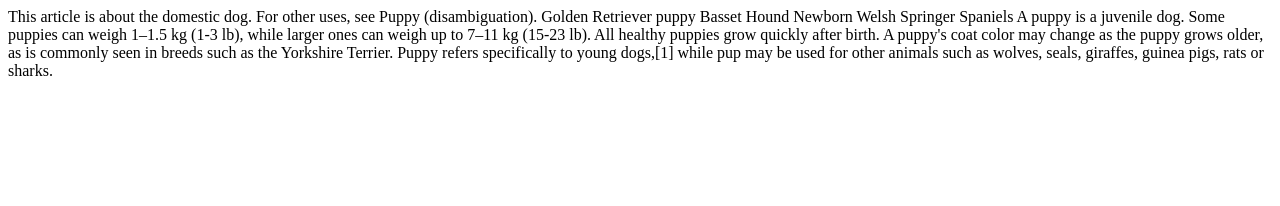
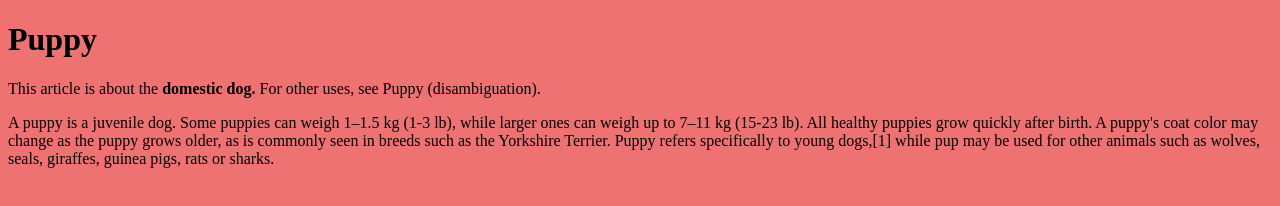
Before and after one commit to david-Toledo/Puppies, a plain HTML site: page index.html in a window 1280 px wide. Drawn offline with Linux system fonts and the light colour scheme.

Commit message:
change of name

```diff
--- /dev/null
+++ b/CSS/style.css
@@ -0,0 +1,3 @@
+body{
+  background-color: #ee7272;
+}
--- a/index.html
+++ b/index.html
@@ -2,18 +2,21 @@
 <html lang="en" dir="ltr">
   <head>
     <meta charset="utf-8">
-    <title></title>
+    <title>Puppies</title>
+    <link rel="stylesheet" href="css/style.css">
   </head>
   <body>
 
-    This article is about the domestic dog. For other uses, see Puppy (disambiguation).
+  <h1>
+    Puppy
+  </h1>
 
-    Golden Retriever puppy
+    This article is about the <strong>domestic dog. </strong> For other uses, see Puppy (disambiguation).
 
-    Basset Hound
+  <p>
+    A puppy is a juvenile dog. Some puppies can weigh 1–1.5 kg (1-3 lb), while larger ones can weigh up to 7–11 kg (15-23 lb). All healthy puppies grow quickly after birth. A puppy's coat color may change as the puppy grows older, as is commonly seen in breeds such as the Yorkshire Terrier. Puppy refers specifically to young dogs,[1] while pup may be used for other animals such as wolves, seals, giraffes, guinea pigs, rats or sharks.
+  </p>
 
-    Newborn Welsh Springer Spaniels
-    A puppy is a juvenile dog. Some puppies can weigh 1–1.5 kg (1-3 lb), while larger ones can weigh up to 7–11 kg (15-23 lb). All healthy puppies grow quickly after birth. A puppy's coat color may change as the puppy grows older, as is commonly seen in breeds such as the Yorkshire Terrier. Puppy refers specifically to young dogs,[1] while pup may be used for other animals such as wolves, seals, giraffes, guinea pigs, rats or sharks.
 
   </body>
 </html>
```
